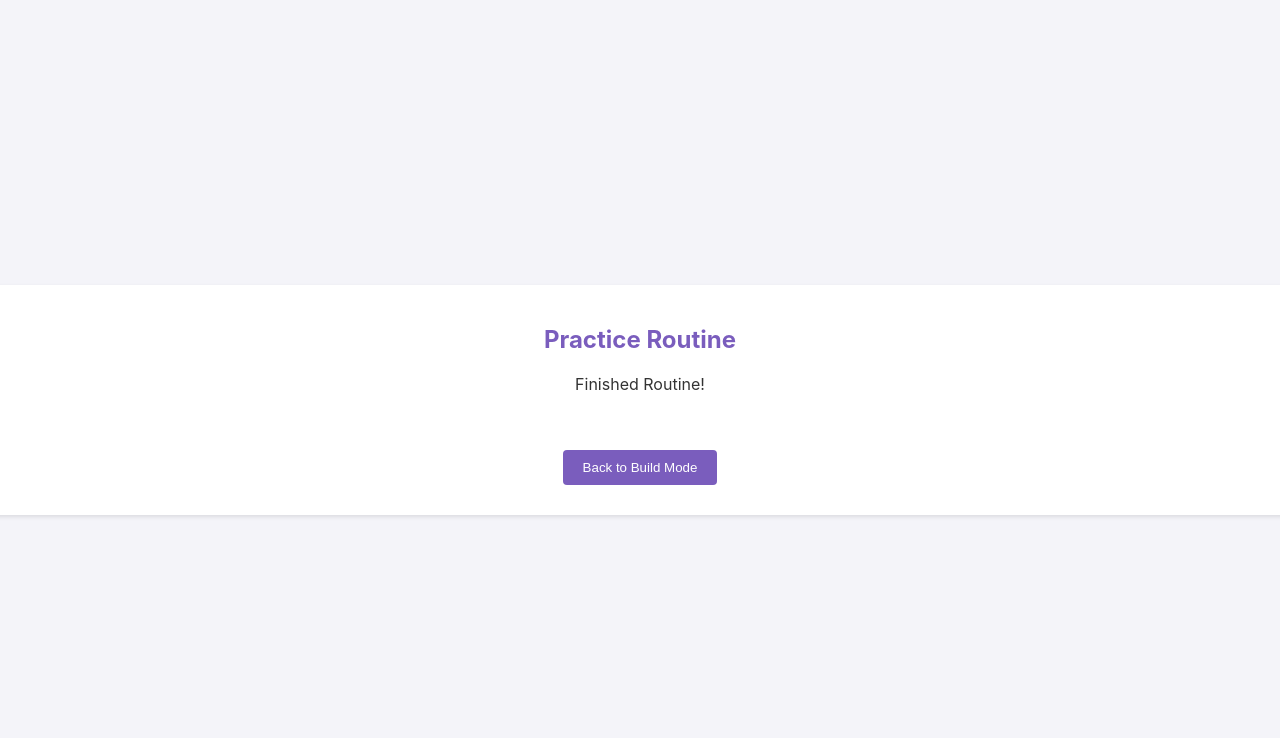
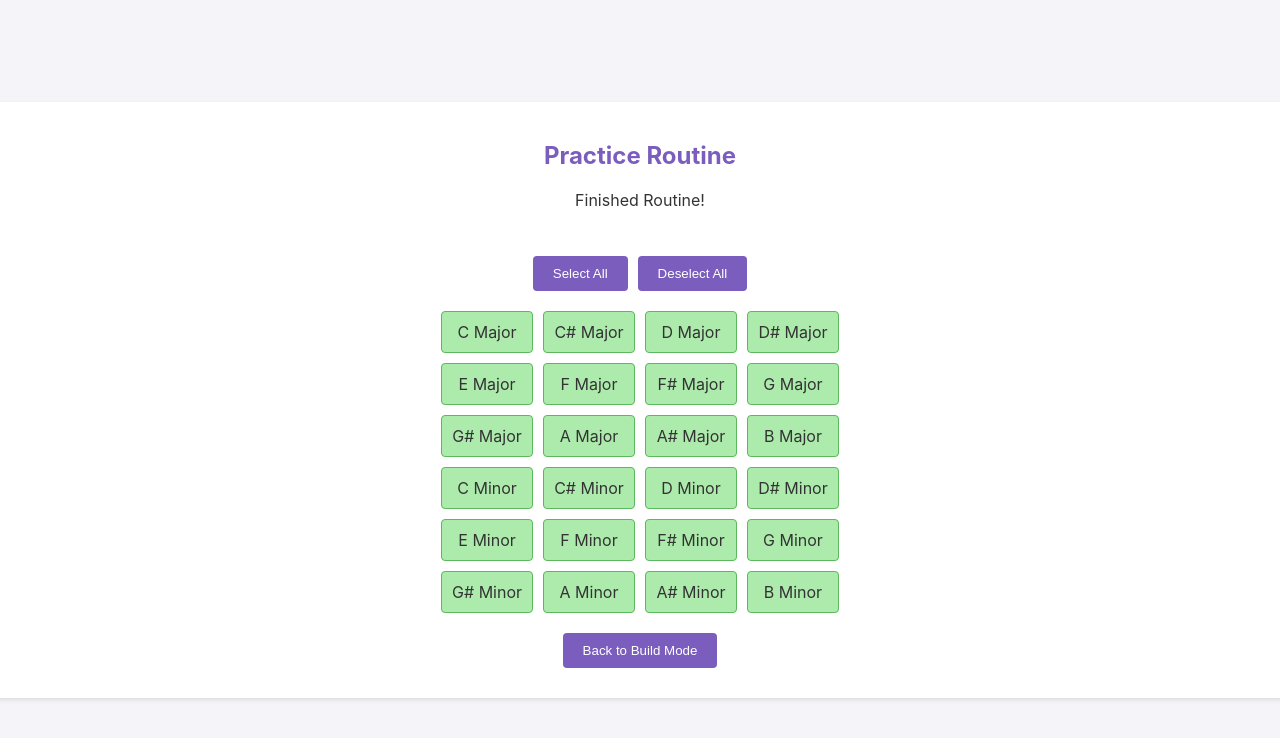
Before and after one commit to luketurnerdev/guitar-practice-app, a React (Create React App) app: page /playmode in a window 1280 px wide. Shown: the top 738 px of the page. Built offline with nearby package versions, Linux system fonts and the light colour scheme.

Commit message:
add scale selection buttons

```diff
--- a/src/PlayMode.css
+++ b/src/PlayMode.css
@@ -57,3 +57,50 @@
   margin: 10px;
   padding: 10px 20px;
 }
+
+.scale-selector-container {
+  display: grid;
+  grid-template-columns: repeat(4, 1fr);
+  grid-gap: 10px;
+  padding: 10px;
+}
+
+.scale-checkbox {
+  display: flex;
+  align-items: center;
+  justify-content: center;
+  padding: 10px;
+  border: 1px solid #ccc;
+  border-radius: 4px;
+  cursor: pointer;
+  transition: background-color 0.3s, border-color 0.3s;
+}
+
+.scale-checkbox:hover {
+  background-color: #f4f4f4; /* Light grey background on hover */
+}
+
+.scale-checkbox.selected {
+  background-color: #adebad; /* Green background for selected */
+  border-color: #5cb85c; /* Darker green border for selected */
+}
+
+.scale-selector-buttons {
+  margin-bottom: 10px;
+  text-align: center;
+}
+
+.scale-selector-button {
+  background-color: #7a5dbd;
+  color: white;
+  border: none;
+  border-radius: 4px;
+  padding: 10px 20px;
+  margin: 0 5px;
+  cursor: pointer;
+  transition: background-color 0.3s ease;
+}
+
+.scale-selector-button:hover {
+  background-color: #6849a5;
+}
--- a/src/PlayMode.js
+++ b/src/PlayMode.js
@@ -66,6 +66,11 @@ const PlayMode = () => {
 
   const musicalKeys = ["C", "C#", "D", "D#", "E", "F", "F#", "G", "G#", "A", "A#", "B"];
   const scaleTypes = ["Major", "Minor"];
+  const [selectedScales, setSelectedScales] = useState([
+    // Default to all scales selected
+    ...musicalKeys.map(key => `${key} Major`),
+    ...musicalKeys.map(key => `${key} Minor`)
+  ]);
 
   const [currentActivityIndex, setCurrentActivityIndex] = useState(0);
   const [timer, setTimer] = useState(null);
@@ -137,6 +142,25 @@ const PlayMode = () => {
     navigate('/');
   };
 
+  // Updated toggleScaleFeature function
+const toggleScaleFeature = () => {
+  if (!scaleFeatureEnabled) {
+    startScalesPractice();
+  } else {
+    setScaleFeatureEnabled(false);
+  }
+};
+
+// Updated startScalesPractice function
+const startScalesPractice = () => {
+  if (selectedScales.length === 0) {
+    alert("Please select at least one scale");
+    return;
+  }
+  setScaleFeatureEnabled(true);
+  // Any additional logic to start scales practice
+};
+
   const handleScaleChangeInterval = (e) => {
     const newInterval = e.target.value;
     setScaleChangeInterval(newInterval === '' ? null : Number(newInterval)); // Default to 60 seconds if input is cleared
@@ -148,10 +172,54 @@ const PlayMode = () => {
   };
 
   const generateRandomScale = () => {
-    const randomKey = musicalKeys[Math.floor(Math.random() * musicalKeys.length)];
-    const randomType = scaleTypes[Math.floor(Math.random() * scaleTypes.length)];
-    return `${randomKey} ${randomType}`;
+    if (selectedScales.length === 0) {
+      return 'No scale selected';
+    }
+    const randomScale = selectedScales[Math.floor(Math.random() * selectedScales.length)];
+    return randomScale;
   };
+
+  const ScaleSelector = () => {
+    const handleScaleSelection = (scale) => {
+      if (selectedScales.includes(scale)) {
+        setSelectedScales(selectedScales.filter(s => s !== scale));
+      } else {
+        setSelectedScales([...selectedScales, scale]);
+      }
+    };
+
+    const selectAllScales = () => {
+      setSelectedScales(Object.keys(scaleImages));
+    };
+
+    const deselectAllScales = () => {
+      setSelectedScales([]);
+    };
+
+    return (
+      <div>
+        <div className="scale-selector-buttons">
+          <button onClick={selectAllScales} className="scale-selector-button">Select All</button>
+          <button onClick={deselectAllScales} className="scale-selector-button">Deselect All</button>
+        </div>
+        <div className="scale-selector-container">
+          {Object.keys(scaleImages).map((scale, index) => (
+            <div
+              key={index}
+              className={`scale-checkbox ${selectedScales.includes(scale) ? 'selected' : ''}`}
+              onClick={() => handleScaleSelection(scale)}
+            >
+              {scale}
+            </div>
+          ))}
+        </div>
+      </div>
+    );
+  };
+
+
+
+
 
   return (
     <div className="play-mode-container">
@@ -169,14 +237,13 @@ const PlayMode = () => {
           <p>Finished Routine!</p>
         )}
       </div>
-
+      <ScaleSelector />
       <div className="scale-section">
         {routine[currentActivityIndex]?.name === "Scales Practice" && (
           <>
-            <button onClick={() => setScaleFeatureEnabled(!scaleFeatureEnabled)} className="play-mode-button">
-              {scaleFeatureEnabled ? "Disable Random Scales" : "Enable Random Scales"}
-            </button>
-
+        <button onClick={() => toggleScaleFeature()} className="play-mode-button">
+          {scaleFeatureEnabled ? "Disable Random Scales" : "Enable Random Scales"}
+        </button>
             {scaleFeatureEnabled && (
               <div className="scale-container">
                 <p>Current Scale: {currentScale} - Time Remaining: {scaleTimer}s</p>
@@ -185,8 +252,11 @@ const PlayMode = () => {
                   alt={currentScale}
                   className="scale-image"
                 />
+
               </div>
+
             )}
+
           </>
         )}
       </div>
```
